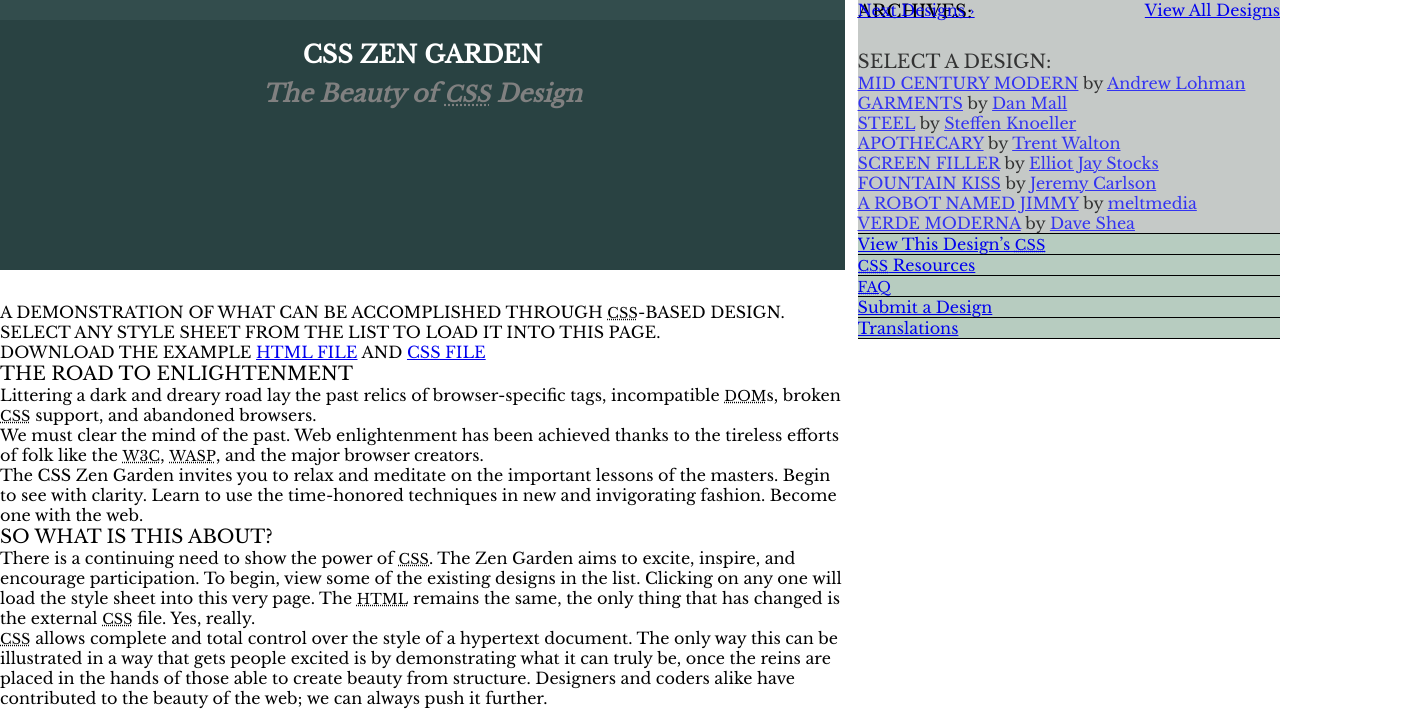
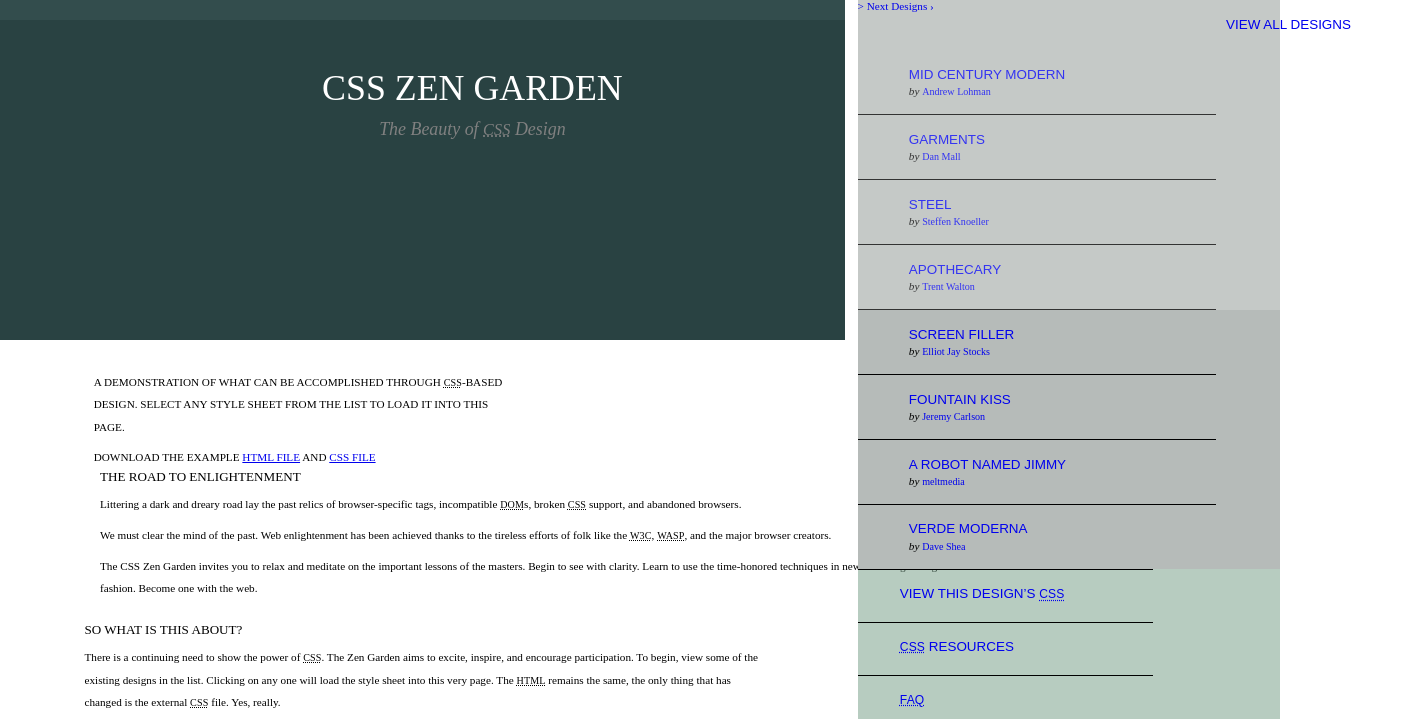
Before and after one commit to BenJS1993/Zen-Garden, a plain HTML site: page index.html in a window 1280 px wide. Shown: the top 719 px of the page, 1422 px wide, since content can reach past the window. Drawn offline with nearby package versions, Linux system fonts and the light colour scheme.

Commit message:
My Zen Garden

```diff
--- a/style.css
+++ b/style.css
@@ -1,23 +1,48 @@
-@import url('https://fonts.googleapis.com/css?family=Libre+Baskerville');
+@import url('https://fonts.googleapis.com/css?family=K2D');
+
 * {
     padding: 0;
     margin: 0;
     border: 0;
 }
 
+html, body {
+    padding: 0;
+    margin: 0;
+}
+
+body {
+    font-size: 70%;
+}
+
 div {
     display: block;
+}
+
+a {
+
 }
 
 header {
     background-color: #294242;
     border-top: 20px solid #334d4d;
-    height: 160px;
+    height: 230px;
     text-align: center;
     margin: auto;
     width: 66vw;
     padding: 20px 0 70px 0;
     display: block;
+
+    background-attachment: fixed, fixed, fixed, scroll;
+    background-position: 0 0, 0 0, -5px -25px, 0 50%;
+    background-size: auto, auto, auto, cover;
+    background-repeat: repeat, repeat, repeat, no-repeat;
+}
+
+h1, h2 {
+    padding: 0 5%;
+    margin: 0;
+    font-weight: normal;
 }
 
 h1 {
@@ -25,6 +50,20 @@
     padding-top: 0px;
     padding-bottom: 5px;
     border-bottom: none;
+    font-size: 3.2em;
+    text-transform: uppercase;
+}
+
+h1::before {
+    display: inline-block;
+    position: relative;
+    content: "";
+    top: 20px;
+    width: 80px;
+    height: 80px;
+    margin: -20px 20px 0 0;
+    background-size: 100%;
+    background-repeat: no-repeat;
 }
 
 h2 {
@@ -32,15 +71,22 @@
     border-top: none;
     padding-top: 5px;
     padding-bottom: 30px;
+    font-size: 1.6em;
     font-style: italic;
     text-transform: none;
     color: grey;
+}
+
+h2::before {
+    content: "";
+    padding: 50px;
 }
 
 h3 {
     text-transform: uppercase;
     font-weight: normal;
     display: block;
+    /* text-align: left; */
 }
 
 abbr {
@@ -50,22 +96,30 @@
     letter-spacing: 0.01em;
 }
 
-div {
-    display: block;
-}
-
 p {
-    display: block;
+    margin: 0.75em 0;
+    line-height: 2;
+    /* display: block; */
 }
 
 .page-wrapper {
-    font-family: 'Libre Baskerville', sans-serif;
     position: relative;
+}
+
+.summary, .preamble {
+    width: 80%;
+    margin: 0 auto;
+}
+
+.supporting h3, .supporting p {
+    width: 80%;
+    margin-left: auto;
+    margin-right: auto;
 }
 
 .intro {
     width: 66.6%;
-    text-align: center;
+    text-align: left;
     text-transform: uppercase;
 }
 
@@ -76,18 +130,19 @@
 }
 
 .banner {
-    float: center;
+    /* float: center; */
     width: 66vw;
-    text-align: center;
+    text-align: left;
 
 }
 
 .summary {
-    text-transform: none;
+    /* text-transform: none;
     width: 66vw;
     text-align: left;
-    float: center;
+    float: center; */
     padding-top: 2em;
+    padding-left: 85px;
 }
 
 #zen-summary {
@@ -97,7 +152,10 @@
 div.preamble {
     text-transform: none;
     text-align: left;
+    float: center;
     width: 66vw;
+    padding-bottom: 2em;
+    margin-left: 100px;
 }
 
 div.main-supporting {
@@ -108,17 +166,40 @@
     width: 66vw;
 }
 
+div.participation, div.benefits {
+    background-color: rgba(91, 124, 105, 0.5);
+    background-repeat: repeat, repeat, no-repeat;
+    background-size: auto, auto, cover;
+    background-attachment: scroll, scroll, fixed;
+    width: 66vw;
+}
+
 div.participation {
+    padding: 3em 0;
     margin-top: 3em;
-    width: 66vw;
-    background: rgba(91, 124, 105, 0.5);
 }
 
 div.benefits {
     padding-bottom: 3em;
     margin-bottom: 3em;
-    width: 66vw;
-    background: rgba(91, 124, 105, 0.5);
+
+}
+
+div.requirements {
+    background-repeat: repeat, repeat, no-repeat;
+    background-size: auto, auto, cover;
+    background-attachment: scroll, scroll, fixed;
+    padding: 3em 0;
+    margin-bottom: 3em;
+    margin-left: 8px;
+}
+
+div.participation h3, div.benefits h3 {
+    margin-top: 0;
+}
+
+div.participation p, div.benefits p {
+    margin-bottom: 0;
 }
 
 .requirements p:nth-child(5){
@@ -145,7 +226,17 @@
     width: auto;
     padding: 1em 12%;
     margin: 0;
+    background-attachment: fixed, fixed, fixed, scroll;
+    background-position: 0 0, -5px -25px, 0 0, 0 50%;
+    background-repeat: repeat, repeat, repeat, no-repeat;
+    background-size: auto, auto, auto, cover;
+    font-size: 1em;
+    font-style: oblique;
+    text-align: center;
+}
 
+.requirements p:last-child a {
+    font-style: normal;
 }
 
 #zen-supporting, #zen-explanation, #zen-participation {
@@ -153,7 +244,7 @@
     display: inline-block;
 }
 
- .sidebar {
+.sidebar {
     background: #b6bbb9;
     position: absolute;
     right: 0;
@@ -161,8 +252,36 @@
     width: 33vw;
 }
 
+.sidebar h3 {
+    display: none;
+}
+
+.sidebar a {
+    text-decoration: none;
+    margin-top: 0;
+    margin-bottom: 33vw;
+}
+
+.sidebar a:hover .sidebar a:focus {
+    color: #49865e;
+}
+
+/* .sidebar li {
+    float: none;
+    width: auto;
+    padding-left: 0;
+    padding-right: 0;
+    margin: 0 29.4% 0 14.7%;
+} */
+
+.sidebar ul {
+    padding: 0;
+    margin: 0;
+    list-style: none;
+    overflow: hidden;
+}
+
 .wrapper {
-
 }
 
 .viewall {
@@ -181,12 +300,66 @@
     margin-top: 50px;
 }
 
-.design-selection .design-archives .design-archives h3 {
+.design-selection ul, .zen-resources ul {
+    margin: 0;
+}
+
+.design-selection li, .zen-resources li {
+    border-top: solid 1px;
+    /* top: 0; */
+    float: left;
+    width: 50%;
+    padding: 1.5em 10%;
+    margin: 0;
+    /* border: none; */
+    /* list-style: none; */
+    font-style: italic;
+}
+
+.design-selection li:first-child {
+    border-top: 0;
+}
+
+.design-selection li:nth-child(2n+1), .zen-resources a, li:nth-child(2n+1){
+    clear: left;
+}
+
+.design-selection .design-name, .zen-resources a, li.viewall a {
+    display: block;
+    margin-bottom: 0.25em;
+    font-family: 'Julius Sans One', sans-serif;
+    font-size: 1.2em;
+    font-style: normal;
+    text-transform: uppercase;
+}
+
+.design-selection h3 {
     display: none;
+}
+
+.design-archives h3 {
+    display: none;
+}
+
+.resources h3 {
+    display: none;
+}
+
+.intro h3, .supporting h3 {
+    margin-top: 0;
+}
+
+.intro p:last-child, .supporting p:last-child {
+    margin-bottom: 0;
 }
 
 .select {
 
+}
+
+.design-selection .designer-name {
+    font-size: 0.9em;
+    font-style: normal;
 }
 
 .design-archives {
@@ -201,6 +374,10 @@
     margin: auto;
 }
 
+.design-archives ul {
+    margin: 0;
+}
+
 .design-archives li {
     position: absolute;
     top: 0;
@@ -208,6 +385,27 @@
     margin: 0;
     border: none;
     list-style: none;
+}
+
+.design-archives li.viewall {
+    top: 0;
+    left: 0;
+    width: 100%;
+    padding: 0 71px;
+    line-height: 50px;
+}
+
+.design-archives .previous a::before {
+    content: "<";
+}
+
+.design-archives .next a::before {
+    content: ">";
+}
+
+.previous, .next {
+    left: 0;
+    z-index: 3;
 }
 
 .next {
@@ -225,6 +423,7 @@
 
 .resources {
     display: none;
+    text-align: right;
 }
 
 .zen-resources {
@@ -235,6 +434,10 @@
     overflow: hidden;
     float: right;
     width: 33vw;
+}
+
+.zen-resources h3 {
+    display: none;
 }
 
 .zen-resources li {
@@ -248,11 +451,7 @@
     border-bottom: solid 1px;
 }
 
-.resources {
-    text-align: right;
-}
-
-.view-css {
+/* .view-css {
 
 }
 
@@ -270,7 +469,7 @@
 
 #zen-translations {
 
-}
+} */
 
 #zen-supporting {
     position: relative;
@@ -299,4 +498,25 @@
 
 footer {
     clear: both;
+    padding: 3em 10%;
+    text-align: center;
 }
+
+footer a {
+    width: 40px;
+    height: 40px;
+    padding: 40px 0 0 0;
+    margin: 0 0.5em;
+    position: relative;
+    display: inline-block;
+    overflow: hidden;
+}
+
+footer a::before {
+    display: block;
+    position: absolute;
+    top: 3px;
+    left: 0;
+    overflow: visible;
+    font-size: 30px;
+}
```
